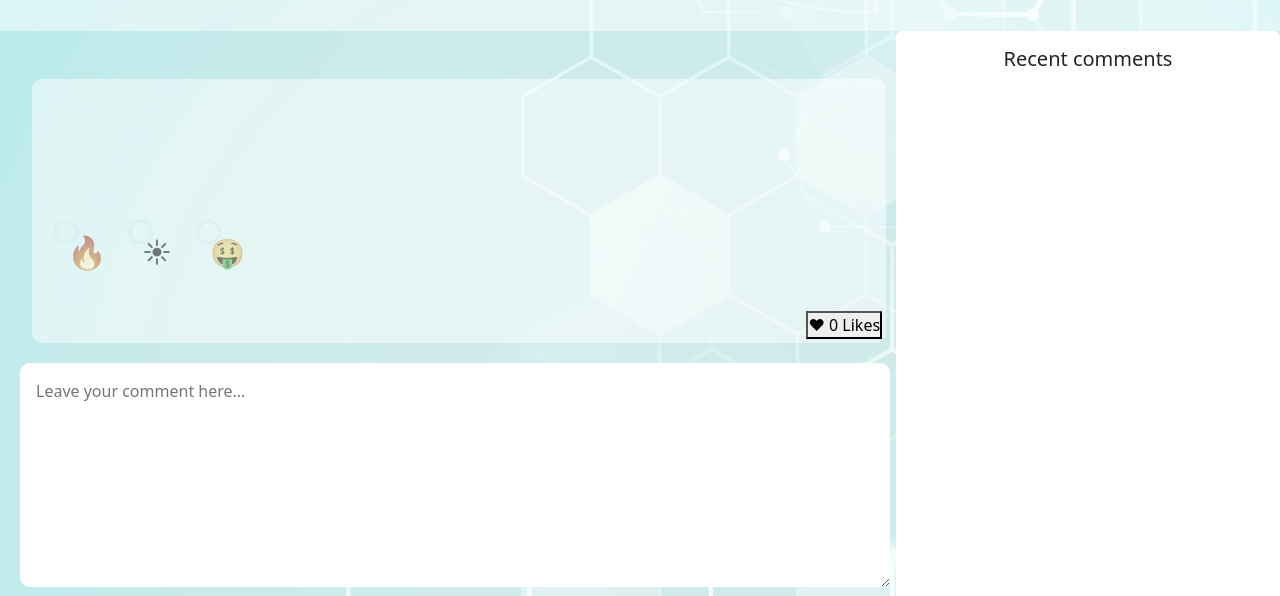
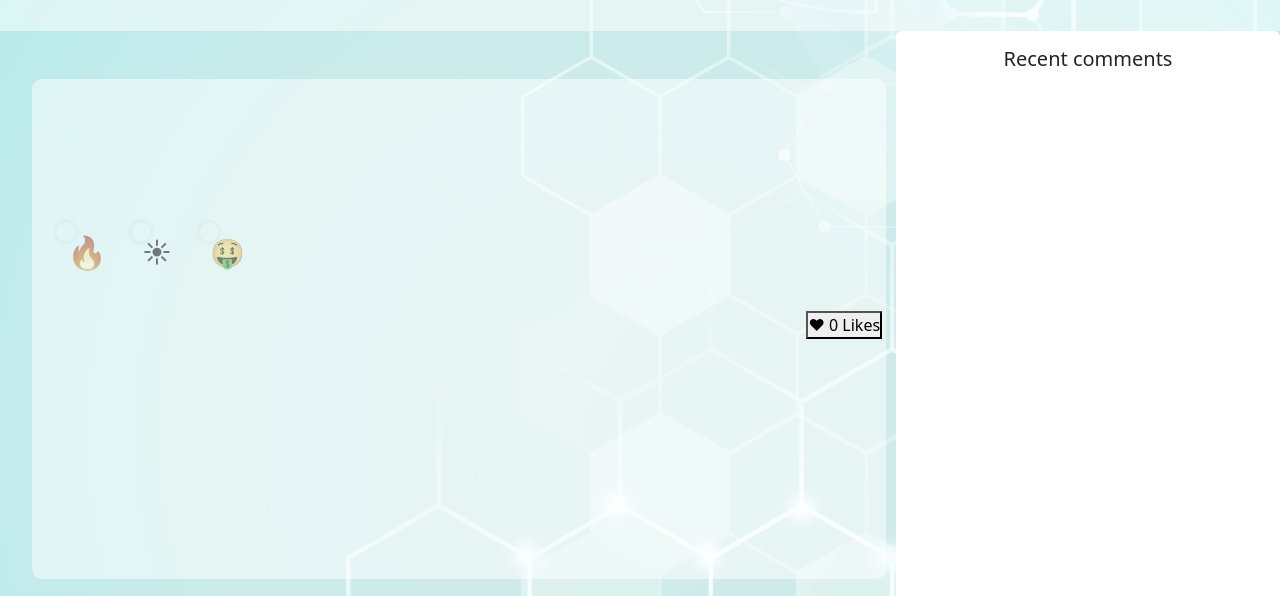
Before and after one commit to TommyHacker/anonymates-client, a plain HTML site: page single-entry.html in a window 1280 px wide. Shown: the part 145-741 px from the top of the page. Drawn offline with nearby package versions, Linux system fonts and the light colour scheme; no server answers.

Commit message:
no change

```diff
--- a/style.css
+++ b/style.css
@@ -117,11 +117,15 @@ textarea:focus {
 
 .article-container {
 	text-align: center;
+	height:max-content;
 	width: 68%;
 	overflow-y: scroll;
 	background-color: rgb(355, 355, 355, 0.5);
 	border-radius: 10px;
 	margin-left: 20px ;
+	resize: none;
+	overflow-y: scroll;
+	height:500px;
 }
 #divy > div {
 	cursor: pointer;
@@ -202,8 +206,9 @@ textarea:focus {
 
 .leave-comment {
 	text-align: left ;
-	width: 68%;
+	width: 67%;
 	margin: 20px;
+	resize: none;
 
 }
 #comments-display {
```
